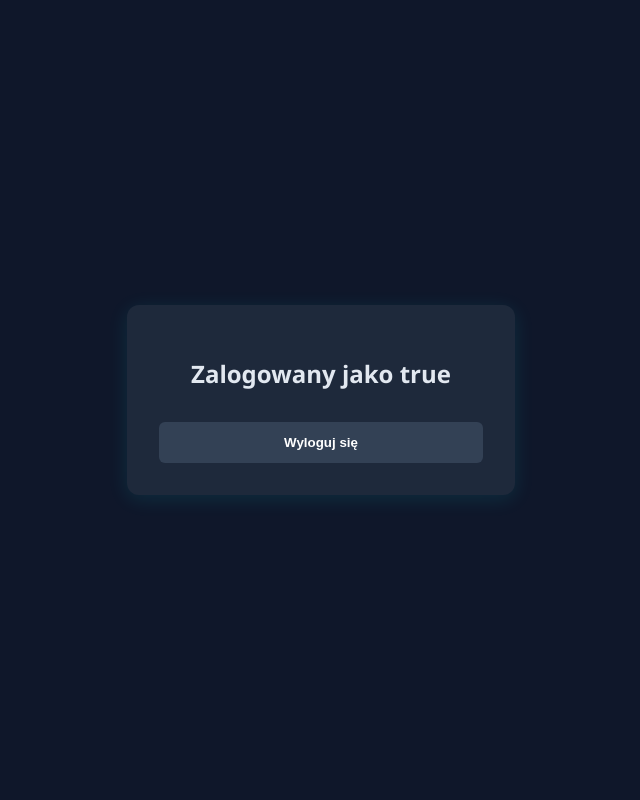
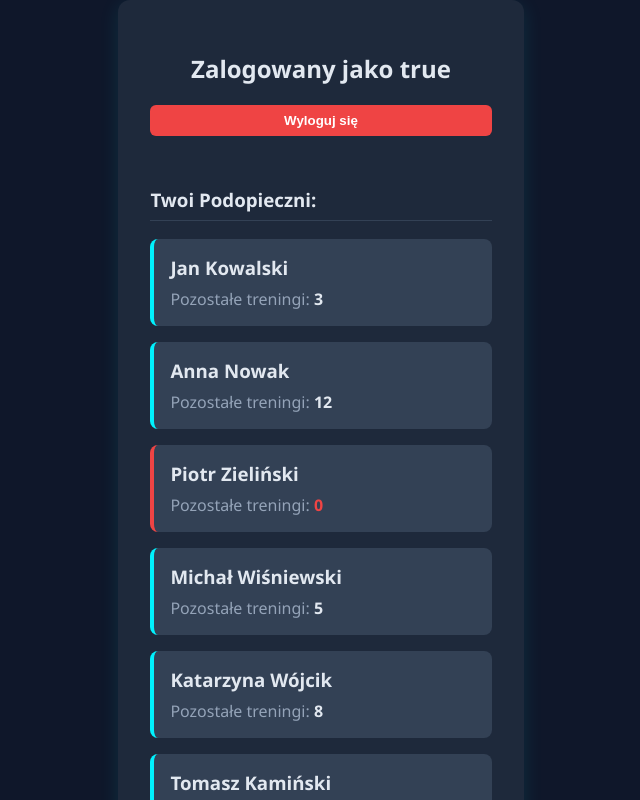
Before and after one commit to TLgentleman/REACT-APP-PANEL-TRENERA, a React (Vite) app: page / in a window 1280 px wide. Shown: the top 800 px of the page, without its empty margins (351-991 px from the left). Built offline with nearby package versions, Linux system fonts and the light colour scheme; sample sign-in values are in the browser's storage.

Commit message:
dodanie clientcarda, mock api w json, i aktualizacja dashboard

```diff
--- /dev/null
+++ b/public/clients.json
@@ -0,0 +1,44 @@
+[
+  {
+    "id": 1,
+    "firstName": "Jan",
+    "lastName": "Kowalski",
+    "creditsLeft": 3
+  },
+  {
+    "id": 2,
+    "firstName": "Anna",
+    "lastName": "Nowak",
+    "creditsLeft": 12
+  },
+  {
+    "id": 3,
+    "firstName": "Piotr",
+    "lastName": "Zieliński",
+    "creditsLeft": 0
+  },
+  {
+    "id": 4,
+    "firstName": "Michał",
+    "lastName": "Wiśniewski",
+    "creditsLeft": 5
+  },
+  {
+    "id": 5,
+    "firstName": "Katarzyna",
+    "lastName": "Wójcik",
+    "creditsLeft": 8
+  },
+  {
+    "id": 6,
+    "firstName": "Tomasz",
+    "lastName": "Kamiński",
+    "creditsLeft": 1
+  },
+  {
+    "id": 7,
+    "firstName": "Magdalena",
+    "lastName": "Lewandowska",
+    "creditsLeft": 15
+  }
+]
--- /dev/null
+++ b/src/components/ClientCard.jsx
@@ -0,0 +1,27 @@
+export default function ClientCard({ client }) {
+  return (
+    <div
+      style={{
+        background: "#334155",
+        padding: "1rem",
+        margin: "1rem 0",
+        borderRadius: "8px",
+        textAlign: "left",
+        borderLeft:
+          client.creditsLeft === 0 ? "4px solid #ef4444" : "4px solid #00f2fe",
+      }}
+    >
+      <h3 style={{ margin: "0 0 0.5rem 0" }}>
+        {client.firstName} {client.lastName}
+      </h3>
+      <p style={{ margin: 0, color: "#94a3b8" }}>
+        Pozostałe treningi:{" "}
+        <strong
+          style={{ color: client.creditsLeft === 0 ? "#ef4444" : "#e2e8f0" }}
+        >
+          {client.creditsLeft}
+        </strong>
+      </p>
+    </div>
+  );
+}
--- a/src/components/Dashboard.jsx
+++ b/src/components/Dashboard.jsx
@@ -1,8 +1,10 @@
 import { useEffect, useState } from "react";
 import { useNavigate } from "react-router-dom";
+import ClientCard from "./ClientCard";
 
 export default function Dashboard() {
   const [trainer, setTrainer] = useState("");
+  const [clients, setClients] = useState([]);
   const navigate = useNavigate();
 
   useEffect(() => {
@@ -12,6 +14,11 @@ export default function Dashboard() {
       navigate("/login");
     } else {
       setTrainer(activeUser);
+
+      fetch("/clients.json")
+        .then((response) => response.json())
+        .then((data) => setClients(data))
+        .catch((error) => console.error("Błąd pobierania danych:", error));
     }
   }, [navigate]);
 
@@ -20,16 +27,38 @@ export default function Dashboard() {
     navigate("/login");
   };
 
+  if (!trainer) return null;
+
   return (
-    <div className="container">
+    <div className="container" style={{ maxWidth: "500px" }}>
       <h2>Zalogowany jako {trainer}</h2>
-      <p style={{ marginBottom: "2rem", color: "#94a3b8" }}></p>
       <button
         onClick={handleLogout}
-        style={{ background: "#334155", color: "white" }}
+        style={{
+          background: "#ef4444",
+          color: "white",
+          marginBottom: "2rem",
+          padding: "0.5rem",
+        }}
       >
         Wyloguj się
       </button>
+
+      <div style={{ textAlign: "left" }}>
+        <h3
+          style={{ borderBottom: "1px solid #334155", paddingBottom: "0.5rem" }}
+        >
+          Twoi Podopieczni:
+        </h3>
+
+        {clients.length > 0 ? (
+          clients.map((client) => (
+            <ClientCard key={client.id} client={client} />
+          ))
+        ) : (
+          <p>Pobieranie danych...</p>
+        )}
+      </div>
     </div>
   );
 }
```
